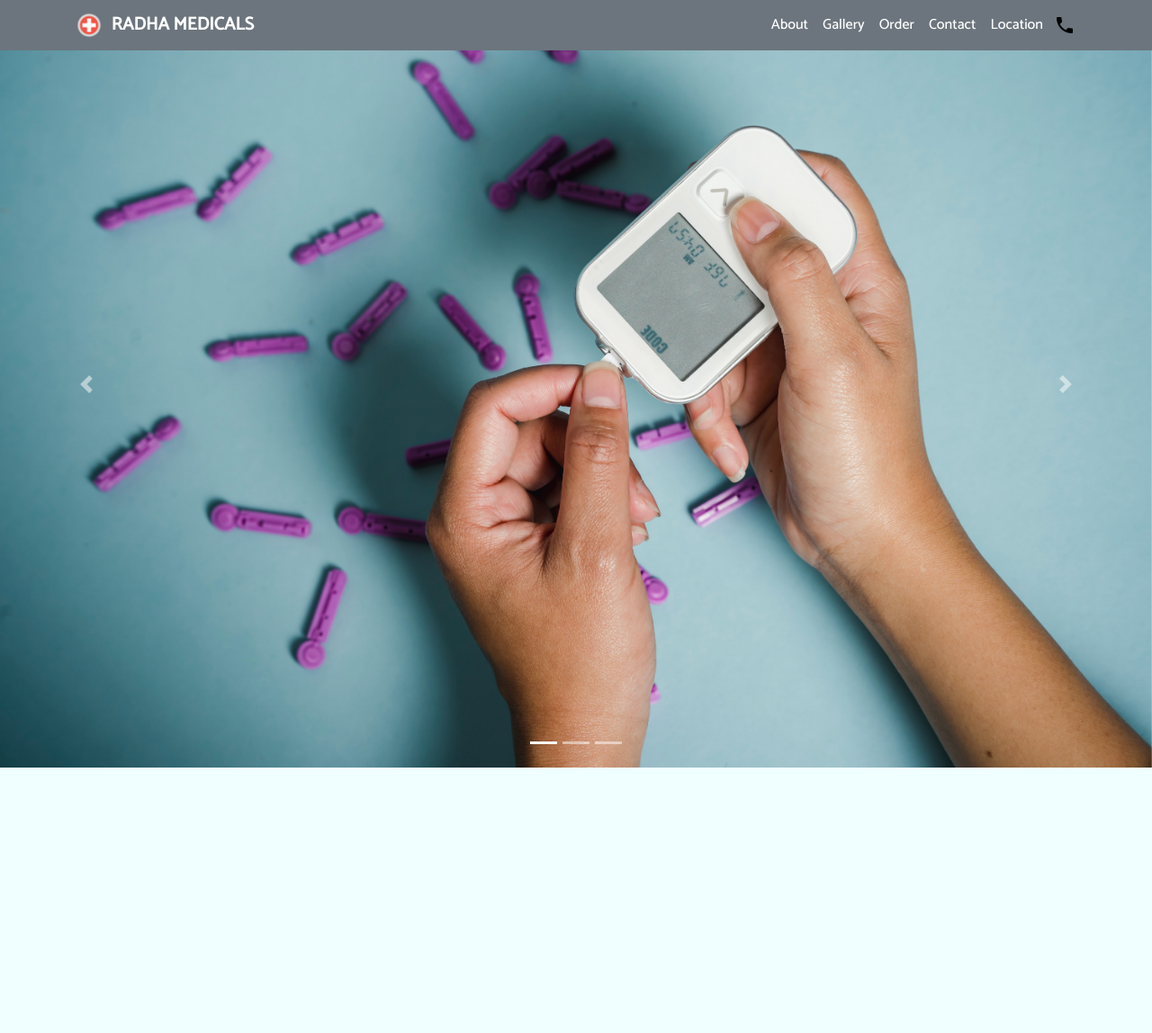
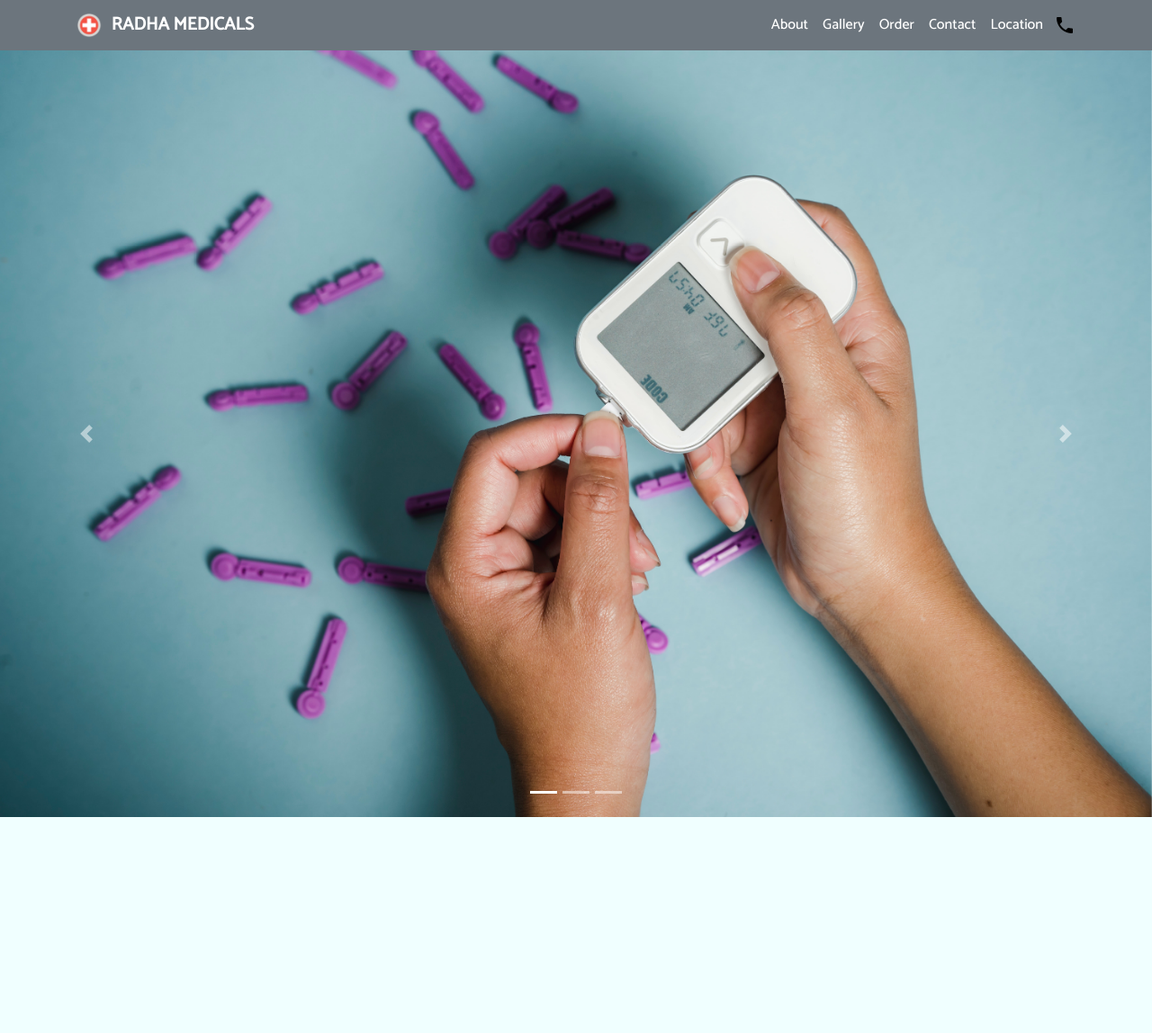
Before and after one commit to RaswanthGS/Medicals, a Django app: page / in a window 1280 px wide. Shown: the top 1148 px of the page at 90% size. Run offline with Django 4.2, Linux system fonts and the light colour scheme; some libraries are stand-ins or nearby versions.

Commit message:
Update base.html

```diff
--- a/my_project/blog/templates/blog/base.html
+++ b/my_project/blog/templates/blog/base.html
@@ -50,7 +50,7 @@
 
 
     <main>
-        <div>
+        <div style="margin-top: 55px;">
             <div id="carouselExampleIndicators" class="carousel slide" data-ride="carousel">
                 <ol class="carousel-indicators">
                   <li data-target="#carouselExampleIndicators" data-slide-to="0" class="active"></li>
```
